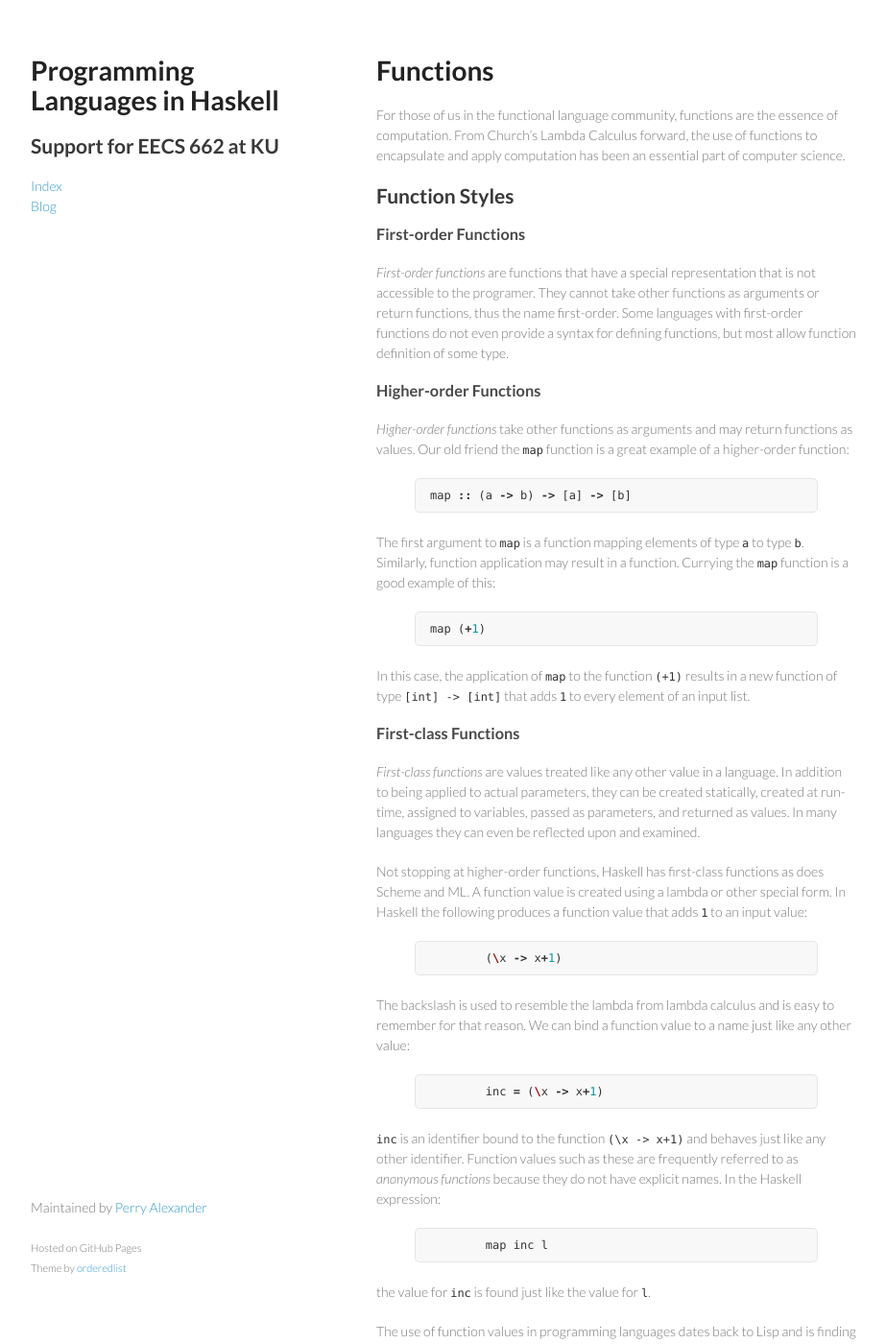
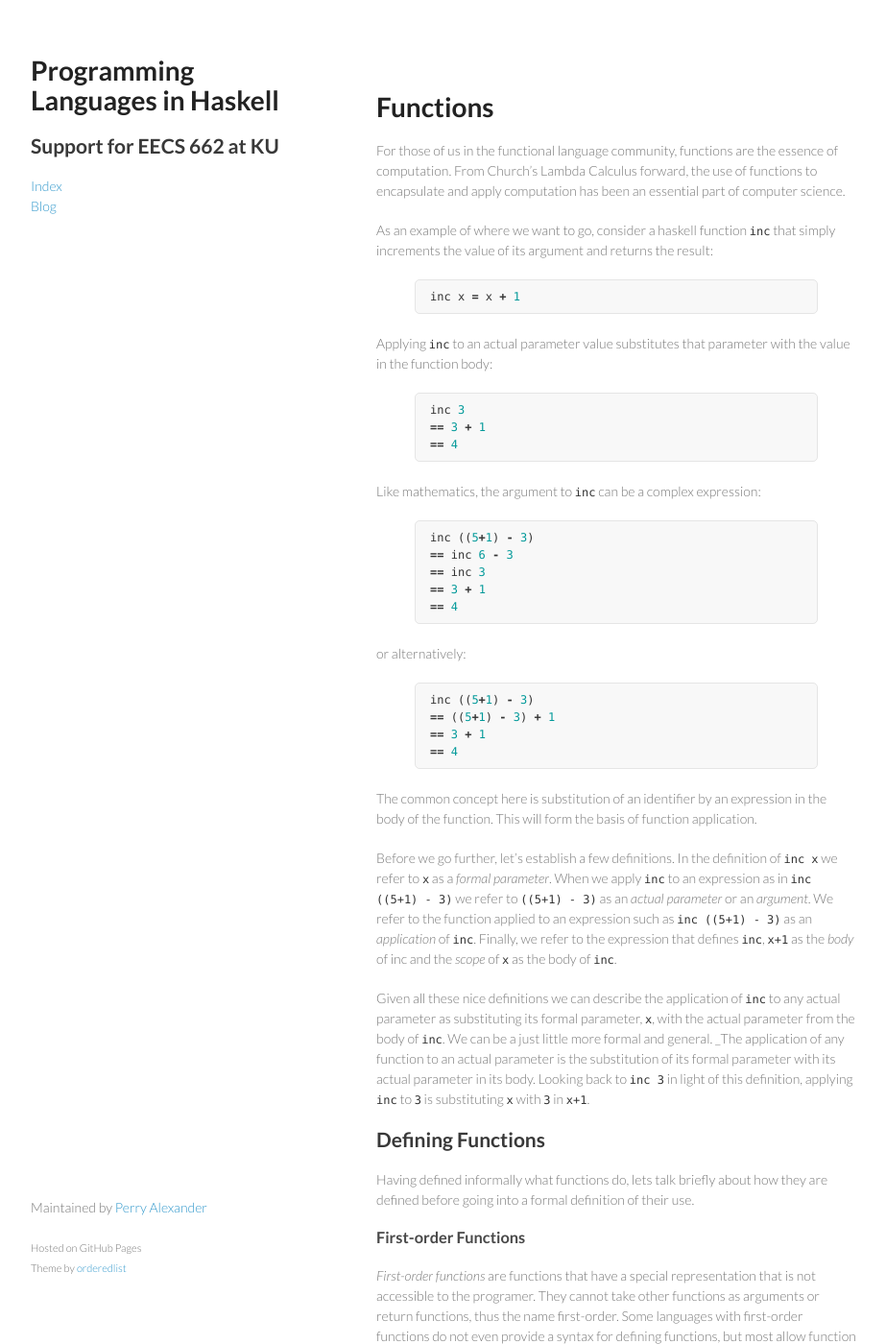
Before and after one commit to ku-sldg/plih, a Jekyll site: the page built from _funs/1-Adding-Functions.md, in a window 1280 px wide and 1400 px high. Shown: the whole window at 96% size, without its empty margins (178-1101 px from the left). Built offline with Jekyll 4.4.1, drawn with Linux system fonts in a browser that asks for light colours; formulas are drawn with MathJax 3; some of the changed text lies outside the part shown.

Commit message:
working on functions chapter

```diff
--- a/_funs/1-Adding-Functions.md
+++ b/_funs/1-Adding-Functions.md
@@ -5,15 +5,87 @@ use_math: true
 categories: chapter ch1
 ---
 
+$$
+\newcommand\calc{\mathsf{calc}\;}
+\newcommand\parse{\mathsf{parse}\;}
+\newcommand\typeof{\mathsf{typeof}\;}
+\newcommand\interp{\mathsf{interp}\;}
+\newcommand\eval{\mathsf{eval}\;}
+\newcommand\NUM{\mathsf{NUM}\;}
+\newcommand\ID{\mathsf{ID}\;}
+\newcommand\iif{\mathsf{if}\;}
+\newcommand\tthen{\;\mathsf{then}\;}
+\newcommand\eelse{\;\mathsf{else}\;}
+\newcommand\iisZero{\mathsf{isZero}\;}
+\newcommand\bbind{\mathsf{bind}\;}
+\newcommand\iin{\mathsf{in}\;}
+\newcommand\aand{\;\mathsf{\&\&}\;}
+\newcommand\lleq{\;\mathtt{<=}\;}
+\newcommand\ttrue{\;\mathsf{true}}
+\newcommand\ffalse{\;\mathsf{false}}
+\newcommand\tnum{\;\mathsf{TNum}}
+\newcommand\tbool{\;\mathsf{TBool}}
+$$
+
 # Functions
 
 For those of us in the functional language community, functions are the essence of computation.  From Church's Lambda Calculus forward, the use of functions to encapsulate and apply computation  has been an essential part of computer science.
 
-## Function Styles
+As an example of where we want to go, consider a haskell function `inc`  that simply increments the value of its argument and returns the result:
+
+{% highlight haskell %}
+inc x = x + 1
+{% endhighlight %}
+
+Applying `inc` to an actual parameter value substitutes that parameter with the value in the function body:
+
+{% highlight haskell %}
+inc 3
+== 3 + 1
+== 4
+{% endhighlight %}
+
+Like mathematics, the argument to `inc` can be a complex expression:
+
+{% highlight haskell %}
+inc ((5+1) - 3)
+== inc 6 - 3
+== inc 3
+== 3 + 1
+== 4
+{% endhighlight %}
+
+or alternatively:
+
+{% highlight haskell %}
+inc ((5+1) - 3)
+== ((5+1) - 3) + 1
+== 3 + 1
+== 4
+{% endhighlight %}
+
+The common concept here is substitution of an identifier by an expression in the body of the function.  This will form the basis of function application.
+
+Before we go further, let's establish a few definitions.  In the definition of `inc x` we refer to `x` as a _formal parameter_.  When we apply `inc` to an expression as in `inc ((5+1) - 3)` we refer to `((5+1) - 3)` as an _actual parameter_ or an _argument_.  We refer to the function applied to an expression such as `inc ((5+1) - 3)` as an _application_ of `inc`.  Finally, we refer to the expression that defines `inc`, `x+1` as the _body_ of inc and the _scope_ of `x` as the body of `inc`.
+
+Given all these nice definitions we can describe the application of `inc` to any actual parameter as substituting its formal parameter, `x`, with the actual parameter from the body of `inc`.  We can be a just little more formal and general.  _The application of any function to an actual parameter is the substitution of its formal parameter with its actual parameter in its body.  Looking back to `inc 3` in light of this definition, applying `inc` to `3` is substituting `x` with `3` in `x+1`.
+
+## Defining Functions
+
+Having defined informally what functions do, lets talk briefly about how they are defined before going into a formal definition of their use.
 
 ### First-order Functions
 
 *First-order functions* are functions that have a special representation that is not accessible to the programer.  They cannot take other functions as arguments or return functions, thus the name first-order.  Some languages with first-order functions do not even provide a syntax for defining functions, but most allow function definition of some type.
+
+If the definition for `inc` above were done in a first order language, the resulting definition would add a function named `inc` to the environment that can then be called.  Specifically:
+
+{% highlight haskell %}
+inc x = x + 1
+(inc 10)
+{% endhighlight %}
+
+defines `inc` and calls he resulting function on `10`.  Because `inc` is first order, it is not possible to define functions like `map` that would apply `inc` to every element of a list.  No function can be used as an argument to another.  Furthermore, no function can return a function as its return value.  While this may seem an odd thing to do right not, it is a powerful concept that allows such things as currying and partial evaluation that will come later.
 
 ### Higher-order Functions
 
@@ -26,10 +98,10 @@ map :: (a -> b) -> [a] -> [b]
 The first argument to `map` is a function mapping elements of type `a` to type `b`.  Similarly, function application may result in a function.  Currying the `map` function is a good example of this:
 
 {% highlight haskell %}
-map (+1)
+map inc
 {% endhighlight %}
 
-In this case, the application of `map` to the function `(+1)` results in a new function of type `[int] -> [int]` that adds `1` to every element of an input list.
+In this case, the application of `map` to the function `inc` results in a new function of type that adds `1` to every element of an input list.
 
 ### First-class Functions
 
@@ -50,20 +122,68 @@ The backslash is used to resemble the lambda from lambda calculus and is easy to
 `inc` is an identifier bound to the function `(\x -> x+1)` and behaves just like any other identifier.  Function values such as these are frequently referred to as *anonymous functions* because they do not have explicit names.  In the Haskell expression:
 
 {% highlight haskell %}
-	map inc l
+map inc l
 {% endhighlight %}
 
 the value for `inc` is found just like the value for `l`.
 
 The use of function values in programming languages dates back to Lisp and is finding its way into many mainstream languages. It is an elegant solution to defining functions that requires little syntax and few semantic extensions.
 
+## Concrete and Abstract Syntax
+
+The concrete syntax for `FBAE` is a simple extension of `BAE` to include function definitions and applications.  Once again we are dropping Booleans for the time being:
+
+$$\begin{align*}
+t ::=\; & \NUM \mid \ID \mid t + t \mid t - t \\
+	  & \mid \bbind \ID=t\; \iin t \\
+	  & \mid \llambda \ID\; \iin t \\
+	  & \mid \aapp \; t \; t \\
+\end{align*}$$
+
+The third and fourth lines introduce the new syntax.  Functions are defined with the $\llamba$ keyword following by an argument and function body.  The value of our `inc` function in `FBAE` becomes:
+
+{% highlight text %}
+lambda x in x+1
+{% endhighlight %}
+
+and we can give it the name `inc` using a `bind`:
+
+{% highlight text %}
+let inc = lambda x in x+1 in ...
+{% endhighlight %}
+
+where the ellipsis represents the remainder of the program using `inc`.  Applying inc is done using an `app` as in:
+
+{% highlight text %}
+let inc = lambda x in x+1 in
+  app inc 1
+{% endhighlight %}
+
+We can now define a function, give it a name, and apply it to an actual parameter.
+
+Additions to abstract syntax include new fields for `Lambda` and `App`.  The definitions follow immediately from what we defined in the concrete syntax.  The new abstract syntax for `FBAE` becomes:
+
+{% highlight haskell %}
+data FBAE where
+  Num :: Int -> BAE
+  Plus :: BAE -> BAE -> BAE
+  Minus :: BAE -> BAE -> BAE
+  Bind :: String -> BAE -> BAE -> BAE
+  Lambda :: String -> TBAE -> BAE
+  App :: BAE -> BAE -> BAE
+  Id :: String -> BAE
+{% endhighlight %}
+
 ## Formal Definition
 
-The most basic definition
+The most basic definition for functions and their application to arguments comes from Church and the Lambda Calculus.  Hopefully you will have the opportunity to study Lambda Calculus later, but for now we will only borrow some basic concepts for our work.
 
-$$\frac{a \rightarrow v}{(\mathsf{App}\; (\mathsf{Lambda}\; i\; b) \; a) \rightarrow [i\mapsto v]b}$$
+$$\frac{}{(\mathsf{app}\; (\mathsf{lambda}\; i\; b) \; a) \rightarrow [i\mapsto a]b}$$
 
 ## Notes
 * Talk about Currying
 * Talk about DeBrujin numbering
 * Talk about name mangling
+* Reference for the lambda calculus
+
+An inc x = x + 1 == bind inc be (lambda x => x + 1) in
```
